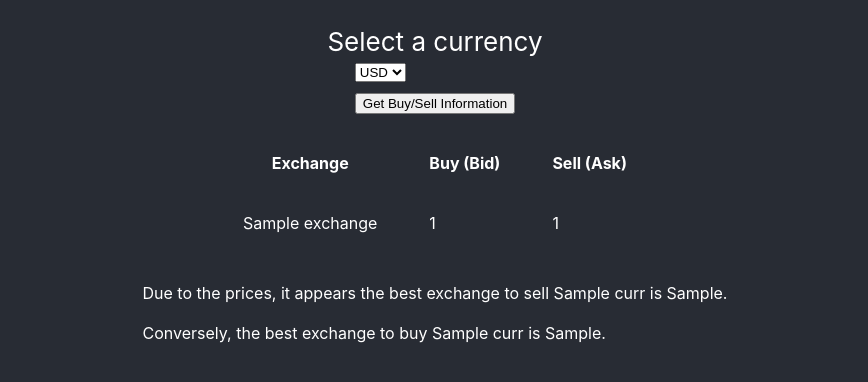
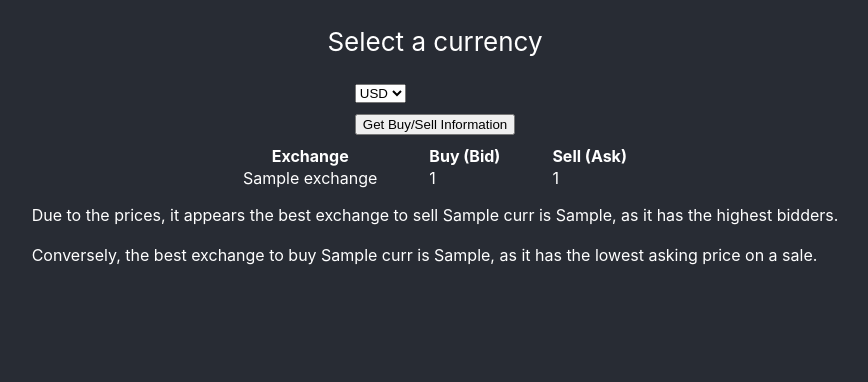
Before and after one commit to freedomzx/cryptoinfo, a Flask app: template templates/index.html in a window 1280 px wide. Shown: the top 382 px of the page, without its empty margins (205-1073 px from the left). Run offline with Flask 2, Linux system fonts and the light colour scheme; the template is opened without the code that fills it: most values are stand-ins (such as "Sample title", 1, 10 or a date in 2020).

Commit message:
fix recommendation, layout, added more exchanges

```diff
--- a/app.py
+++ b/app.py
@@ -1,40 +1,54 @@
 from flask import Flask, render_template, request, url_for
 import requests
 import sys
+import json
 
 app = Flask(__name__)
 
-exchanges = ['Kraken', 'Binance']
+exchanges = ['Kraken', 'Binance', 'Bitstamp', 'Bitfinex', 'Coinbase-Pro', "FTX", "Bitbay"]
 currencies = ['Bitcoin', 'Ethereum']
 currencyToSymbol = {
     "Bitcoin": "btcusdt",
     "Ethereum": "ethusdt"
 }
 
+#landing point
 @app.route('/')
 @app.route('/index')
 def index():
     return render_template("index.html", exchanges=exchanges, currencies=currencies)
 
+#launches when button is submitted for crypto choice
 @app.route('/form', methods=['GET', 'POST'])
 def form():
     currencyInfo = {}
+    validExchanges = []
+    #get response from dropdown menu
     if request.method == "POST":
 
         curr = request.form.get("currencySelect")
 
         for e in exchanges:
             req = requests.get("https://api.cryptowat.ch/markets/{}/{}/orderbook?limit=1".format(e.lower(), currencyToSymbol[curr]))
-            req = req.json()
-            currencyInfo[e] = req
+            req_json = req.json()
+
+            #check if exchange+symbol pair has no market
+            json_dict = json.loads(req.text)
+            if "error" in json_dict:
+                print("nonexistent market/symbol pair - {}".format(e), flush=True)
+                continue
+            validExchanges.append(e)
+            currencyInfo[e] = req_json
 
         #print(curr, flush=True)
 
+        #get recommended place tobuy/sell currency from all exchanges
         bestBuy = ""
         bestBuyPrice = 999999999
         bestSell = ""
         bestSellPrice = 0
 
+        print(currencyInfo.keys(), flush=True)
         for i in currencyInfo.keys():
             if currencyInfo[i]["result"]["asks"][0][0] < bestBuyPrice:
                 bestBuyPrice = currencyInfo[i]["result"]["asks"][0][0]
@@ -43,8 +57,8 @@ def form():
             if currencyInfo[i]["result"]["bids"][0][0] > bestSellPrice:
                 bestSellPrice = currencyInfo[i]["result"]["bids"][0][0]
                 bestSell = i
-
-    return render_template("index.html", exchanges=exchanges, currencies=currencies, curr=curr, currencyInfo=currencyInfo, bestBuy=bestBuy, bestSell=bestSell)
+    #re-render page with new information gotten
+    return render_template("index.html", exchanges=validExchanges, currencies=currencies, curr=curr, currencyInfo=currencyInfo, bestBuy=bestBuy, bestSell=bestSell)
 
 if __name__=='__main__':
     app.run(debug=True)
--- a/static/styles/index.css
+++ b/static/styles/index.css
@@ -1,10 +1,5 @@
 .App {
   text-align: center;
-}
-
-.App-logo {
-  height: 40vmin;
-  pointer-events: none;
 }
 
 .App-header {
@@ -17,11 +12,9 @@
   color: white;
 }
 
-.Container{
-}
-
 .Input {
-  height: 0vmin;
+  position: relative;
+  top: -10px;
   display: flex;
   flex-direction: row;
   align-items: center;
@@ -32,20 +25,22 @@
 
 .Results{
   display: flex;
-  height: 15vmin;
+
   flex-direction: row;
   align-items: center;
   justify-content: center;
   color: white;
+
 }
 
 .Table{
   display: flex;
-  height: 15vmin;
+
   flex-direction: row;
   justify-content: center;
-  margin-top:50px;
+
 }
+
 
 body {
   margin: 0;
@@ -54,11 +49,6 @@ body {
     sans-serif;
   -webkit-font-smoothing: antialiased;
   -moz-osx-font-smoothing: grayscale;
-}
-
-code {
-  font-family: source-code-pro, Menlo, Monaco, Consolas, 'Courier New',
-    monospace;
 }
 
 html{
@@ -70,7 +60,3 @@ table{
   border-spacing: 50px 0;
   color: white;
 }
-
-table, th, td{
-
-}
--- a/templates/index.html
+++ b/templates/index.html
@@ -3,7 +3,6 @@
 <head>
     <link rel= "stylesheet" type= "text/css" href= "{{ url_for('static',filename='styles/index.css') }}">
 </head>
-
 
 <body>
     <div class="App">
@@ -17,10 +16,6 @@
         <div class="selection">
             <form id = "form1" action = '/form' method="POST" enctype="multipart/form-data">
                 <select name = "currencySelect" id="currsel">
-                    <!-- <option value="{{exchanges[0]}}" SELECTED>{{exchanges[0]}}</option>
-                    {% for exchange in exchanges[1:] %}
-                    <option value="{{exchange}}">{{exchange}}</option>
-                    {% endfor %} -->
                     {% if not curr %}
                         <option value="{{currencies[0]}}" SELECTED>{{currencies[0]}}</option>
                         {% for currency in currencies[1:] %}
@@ -52,22 +47,12 @@
                     <th>Buy (Bid)</th>
                     <th>Sell (Ask)</th>
                 </tr>
-                <!-- <tr>
-                    <td>Bitstamp</td>
-                    <td>Buy</td>
-                    <td>Sell</td>
-                </tr>
-                <tr>
-                    <td>HitBTC</td>
-                    <td>Buy</td>
-                    <td>Sell</td>
-                </tr> -->
                 {% if currencyInfo %}
                     {% for exchange in exchanges %}
                     <tr>
                         <td>{{exchange}}</td>
+                        <td>{{currencyInfo[exchange]["result"]["bids"][0][0]}}</td>
                         <td>{{currencyInfo[exchange]["result"]["asks"][0][0]}}</td>
-                        <td>{{currencyInfo[exchange]["result"]["bids"][0][0]}}</td>
                     </tr>
                     {% endfor %}
                 {% endif %}
@@ -77,9 +62,9 @@
 
     <div class="Results">
         {% if curr %}
-            <p>Due to the prices, it appears the best exchange to sell {{curr}} is {{bestSell}}.
+            <p>Due to the prices, it appears the best exchange to sell {{curr}} is {{bestSell}}, as it has the highest bidders.
             <br><br>
-            Conversely, the best exchange to buy {{curr}} is {{bestBuy}}.</p>
+            Conversely, the best exchange to buy {{curr}} is {{bestBuy}}, as it has the lowest asking price on a sale.</p>
         {% endif %}
     </div>
 </body>
```
